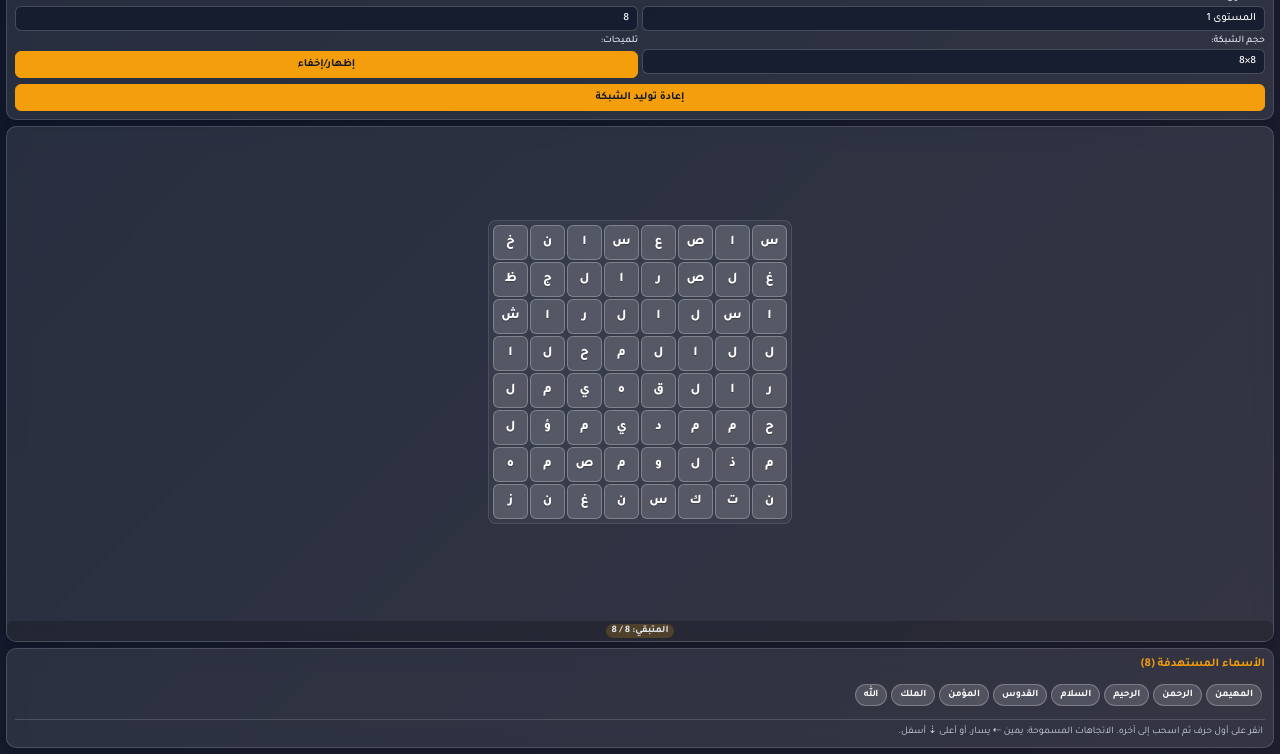
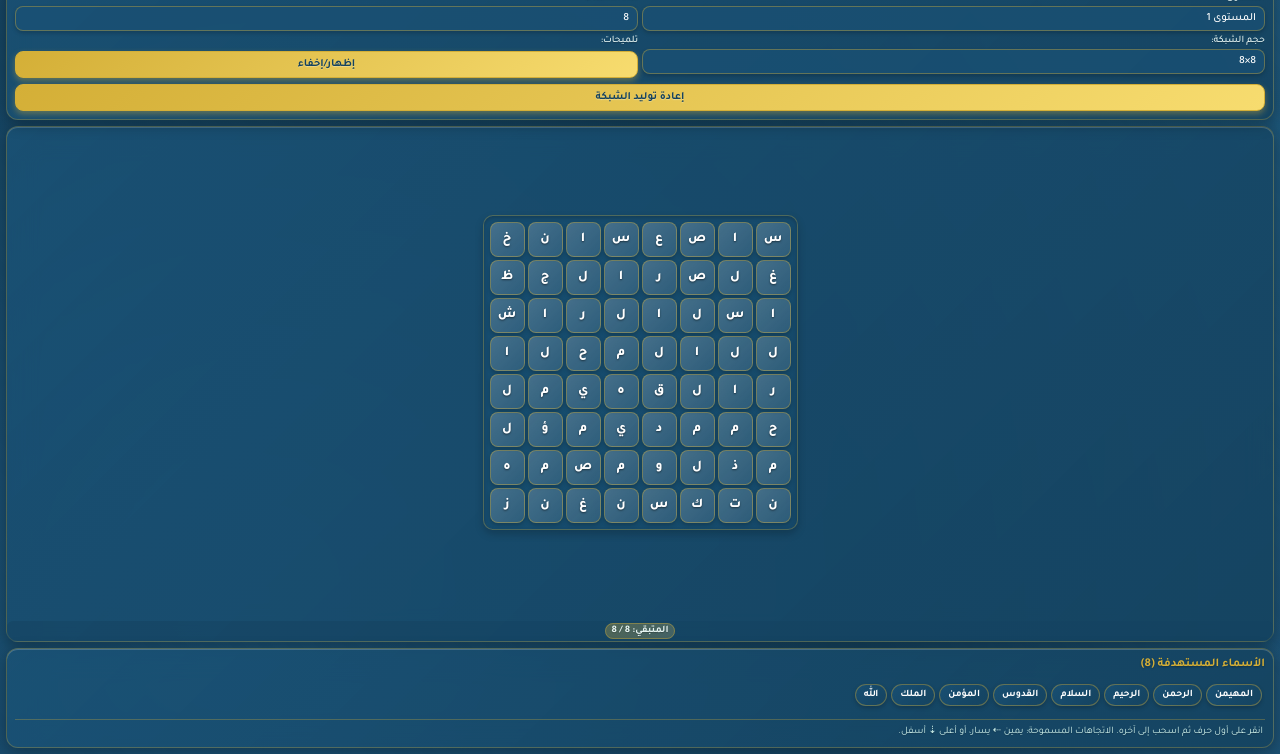
Before and after one commit to crea-tif/wordsearch-app-new, a plain HTML site: page index.html in a window 1280 px wide. Shown: the part 46-800 px from the top of the page. Drawn offline with Linux system fonts and the light colour scheme.

Commit message:
index.html

```diff
--- a/index.html
+++ b/index.html
@@ -3,11 +3,12 @@
 <head>
 <meta charset="utf-8">
 <meta name="viewport" content="width=device-width,initial-scale=1,viewport-fit=cover">
-<meta name="theme-color" content="#0f172a">
+<meta name="theme-color" content="#1a5276">
 <meta name="description" content="تطبيق تعليمي للعثور على أسماء الله الحسنى في شبكة من الحروف">
 
 <!-- PWA -->
 <link rel="manifest" href="manifest.json">
+<link rel="icon" href="edufun-logo-512 (24).png">
 <meta name="mobile-web-app-capable" content="yes">
 <meta name="apple-mobile-web-app-capable" content="yes">
 <meta name="apple-mobile-web-app-status-bar-style" content="black-translucent">
@@ -16,13 +17,15 @@
 <link href="https://fonts.googleapis.com/css2?family=Tajawal:wght@400;500;700;800&display=swap" rel="stylesheet">
 <style>
 :root{
-  --ink:#f1f5f9; --accent:#f59e0b; --ok:#10b981; --warn:#f59e0b;
-  --glass: rgba(255,255,255,0.1);
+  --ink:#f1f5f9; --accent:#d4af37; --ok:#27ae60; --warn:#d4af37;
+  --glass: rgba(255,255,255,0.15);
   --cell: 32px;
-  --dark-blue: #0f172a;
-  --navy-blue: #1e3a8a;
-  --gold: #f59e0b;
-  --light-gold: #fef3c7;
+  --dark-blue: #1a5276;
+  --navy-blue: #154360;
+  --teal: #1abc9c;
+  --gold: #d4af37;
+  --light-gold: #f7dc6f;
+  --texture-color: #1a5276;
 }
 
 * {
@@ -37,20 +40,32 @@ html,body{
   margin:0;
   color:var(--ink);
   font-family: "Tajawal", system-ui, -apple-system, "Noto Kufi Arabic", "Cairo", Tahoma, Arial;
-  background: linear-gradient(135deg, #0f172a 0%, #1e1e2e 100%) fixed;
+  background:
+    /* Texture de fond inspirée du logo */
+    radial-gradient(circle at 20% 80%, rgba(26, 82, 118, 0.9) 0%, rgba(21, 67, 96, 0.95) 50%, rgba(26, 82, 118, 0.85) 100%),
+    /* Effet de lumière subtile */
+    radial-gradient(circle at 80% 20%, rgba(26, 188, 156, 0.15) 0%, transparent 50%),
+    radial-gradient(circle at 40% 40%, rgba(212, 175, 55, 0.1) 0%, transparent 50%),
+    /* Motif texture */
+    repeating-linear-gradient(45deg, transparent, transparent 10px, rgba(255,255,255,0.03) 10px, rgba(255,255,255,0.03) 20px);
   overflow-x: hidden;
   touch-action: manipulation;
+  position: relative;
 }
 
+/* Ajout d'une texture supplémentaire */
 body::before{
   content:"";
   position:fixed;
   inset:0;
-  z-index:-2;
+  z-index:-1;
   background:
-    radial-gradient(circle at 20% 80%, rgba(120, 119, 198, 0.1) 0%, transparent 50%),
-    radial-gradient(circle at 80% 20%, rgba(255, 119, 198, 0.08) 0%, transparent 50%),
-    radial-gradient(circle at 40% 40%, rgba(120, 219, 255, 0.05) 0%, transparent 50%);
+    /* Texture de points dorés subtils */
+    radial-gradient(circle at 25% 25%, rgba(212, 175, 55, 0.1) 2px, transparent 3px),
+    radial-gradient(circle at 75% 75%, rgba(212, 175, 55, 0.08) 2px, transparent 3px),
+    radial-gradient(circle at 50% 50%, rgba(26, 188, 156, 0.05) 1px, transparent 2px);
+  background-size: 50px 50px, 80px 80px, 30px 30px;
+  pointer-events: none;
 }
 
 .container {
@@ -66,11 +81,13 @@ body::before{
 
 /* ===== حاويات زجاجية ===== */
 header, .card{
-  background: var(--glass);
-  backdrop-filter: blur(10px);
-  border: 1px solid rgba(255,255,255,0.15);
-  border-radius: 10px;
-  box-shadow: 0 2px 8px rgba(0, 0, 0, 0.15);
+  background: linear-gradient(135deg, rgba(26, 82, 118, 0.8), rgba(21, 67, 96, 0.9));
+  backdrop-filter: blur(15px);
+  border: 1px solid rgba(212, 175, 55, 0.3);
+  border-radius: 12px;
+  box-shadow:
+    0 4px 15px rgba(0, 0, 0, 0.3),
+    inset 0 1px 0 rgba(255,255,255,0.2);
 }
 
 header {
@@ -93,6 +110,7 @@ header {
   font-size: 14px;
   font-weight: 800;
   font-family: "Tajawal", sans-serif;
+  text-shadow: 0 1px 2px rgba(0,0,0,0.3);
 }
 
 h1 {
@@ -101,6 +119,7 @@ h1 {
   color: var(--gold);
   font-weight: 700;
   font-family: "Tajawal", sans-serif;
+  text-shadow: 0 1px 2px rgba(0,0,0,0.3);
 }
 
 /* عناصر التحكم - مضغوطة جداً */
@@ -119,35 +138,48 @@ h1 {
 .control-group label {
   font-size: 10px;
   font-weight: 500;
-  color: #e2e8f0;
+  color: #e8f6f3;
   font-family: "Tajawal", sans-serif;
+  text-shadow: 0 1px 1px rgba(0,0,0,0.2);
 }
 
 select, button {
   padding: 6px 8px;
-  border: 1px solid rgba(255,255,255,0.2);
-  background: rgba(15, 23, 42, 0.7);
-  border-radius: 6px;
+  border: 1px solid rgba(212, 175, 55, 0.4);
+  background: rgba(26, 82, 118, 0.7);
+  border-radius: 8px;
   font-size: 11px;
   color: white;
   font-family: "Tajawal", sans-serif;
   font-weight: 500;
   -webkit-appearance: none;
   appearance: none;
+  transition: all 0.3s ease;
+  box-shadow: 0 2px 4px rgba(0,0,0,0.2);
+}
+
+select:focus, button:focus {
+  outline: none;
+  border-color: var(--gold);
+  box-shadow: 0 0 0 2px rgba(212, 175, 55, 0.3);
 }
 
 button.primary {
-  background: var(--gold);
+  background: linear-gradient(135deg, var(--gold), #f7dc6f);
   border-color: var(--gold);
-  color: var(--dark-blue);
+  color: var(--navy-blue);
   font-weight: 700;
-  transition: all 0.2s ease;
+  transition: all 0.3s ease;
   grid-column: 1 / -1;
   margin-top: 2px;
+  text-shadow: 0 1px 1px rgba(255,255,255,0.3);
+  box-shadow: 0 3px 6px rgba(212, 175, 55, 0.4);
 }
 
 button.primary:hover, button.primary:active {
-  background: #e69a0b;
+  background: linear-gradient(135deg, #c19b2e, #f4d03f);
+  transform: translateY(-1px);
+  box-shadow: 0 4px 8px rgba(212, 175, 55, 0.5);
 }
 
 /* الشبكة - مساحة أكبر */
@@ -172,53 +204,63 @@ button.primary:hover, button.primary:active {
   display: grid;
   grid-template-columns: repeat(var(--n), var(--cell));
   grid-auto-rows: var(--cell);
-  gap: 2px;
+  gap: 3px;
   user-select: none;
   touch-action: none;
-  padding: 4px;
-  background: rgba(255, 255, 255, 0.05);
-  border-radius: 8px;
-  border: 1px solid rgba(255,255,255,0.1);
+  padding: 6px;
+  background: rgba(26, 82, 118, 0.3);
+  border-radius: 10px;
+  border: 1px solid rgba(212, 175, 55, 0.3);
   max-width: calc(100vw - 20px);
   max-height: calc(100vh - 250px);
+  box-shadow:
+    inset 0 2px 4px rgba(0,0,0,0.2),
+    0 4px 8px rgba(0,0,0,0.2);
 }
 
 .cell {
   width: var(--cell);
   height: var(--cell);
-  border-radius: 6px;
-  background: rgba(255, 255, 255, 0.15);
-  border: 1px solid rgba(255,255,255,0.25);
+  border-radius: 8px;
+  background: linear-gradient(135deg, rgba(255, 255, 255, 0.2), rgba(255,255,255,0.1));
+  border: 1px solid rgba(212, 175, 55, 0.4);
   display: flex;
   align-items: center;
   justify-content: center;
   font-size: calc(var(--cell) * 0.38);
   font-weight: 800;
-  transition: all 0.2s ease;
+  transition: all 0.3s ease;
   color: white;
   font-family: "Tajawal", sans-serif;
-  text-shadow: 0 1px 1px rgba(0,0,0,0.3);
+  text-shadow: 0 1px 2px rgba(0,0,0,0.5);
+  box-shadow: 0 2px 4px rgba(0,0,0,0.2);
 }
 
 .cell.preview {
   outline: 2px dashed var(--gold);
-  background: rgba(245, 158, 11, 0.25);
+  background: linear-gradient(135deg, rgba(212, 175, 55, 0.4), rgba(247, 220, 111, 0.3));
+  border-color: var(--gold);
+  transform: scale(1.05);
 }
 
 .cell.valid-preview {
   outline: 2px solid var(--gold);
-  background: rgba(245, 158, 11, 0.35);
+  background: linear-gradient(135deg, rgba(212, 175, 55, 0.6), rgba(247, 220, 111, 0.4));
+  border-color: var(--gold);
+  transform: scale(1.05);
 }
 
 .cell.hint {
-  background: rgba(245, 158, 11, 0.35);
+  background: linear-gradient(135deg, rgba(212, 175, 55, 0.5), rgba(247, 220, 111, 0.3));
   border-color: var(--gold);
+  box-shadow: 0 0 8px rgba(212, 175, 55, 0.5);
 }
 
 .cell.found {
-  background: rgba(16, 185, 129, 0.4);
-  border-color: rgba(16, 185, 129, 0.7);
-  color: #d1fae5;
+  background: linear-gradient(135deg, rgba(39, 174, 96, 0.6), rgba(46, 204, 113, 0.4));
+  border-color: rgba(39, 174, 96, 0.8);
+  color: #e8f8ef;
+  box-shadow: 0 0 8px rgba(39, 174, 96, 0.4);
 }
 
 .cell.flash {
@@ -226,8 +268,15 @@ button.primary:hover, button.primary:active {
 }
 
 @keyframes flashOk {
-  0%,100% { background: rgba(16, 185, 129, 0.4); }
-  50% { background: rgba(16, 185, 129, 0.8); color: #fff; }
+  0%,100% {
+    background: linear-gradient(135deg, rgba(39, 174, 96, 0.6), rgba(46, 204, 113, 0.4));
+    transform: scale(1);
+  }
+  50% {
+    background: linear-gradient(135deg, rgba(39, 174, 96, 0.9), rgba(46, 204, 113, 0.7));
+    transform: scale(1.1);
+    color: #fff;
+  }
 }
 
 /* الأهداف */
@@ -245,46 +294,51 @@ button.primary:hover, button.primary:active {
 }
 
 .badge {
-  background: rgba(255,255,255,0.15);
-  border: 1px solid rgba(255,255,255,0.25);
+  background: linear-gradient(135deg, rgba(26, 82, 118, 0.8), rgba(21, 67, 96, 0.9));
+  border: 1px solid rgba(212, 175, 55, 0.4);
   padding: 4px 8px;
   border-radius: 12px;
   font-size: 10px;
   color: white;
   font-family: "Tajawal", sans-serif;
   font-weight: 600;
+  transition: all 0.3s ease;
+  box-shadow: 0 2px 4px rgba(0,0,0,0.2);
 }
 
 .badge.found {
-  background: rgba(16, 185, 129, 0.4);
-  border-color: rgba(16, 185, 129, 0.7);
-  color: #d1fae5;
+  background: linear-gradient(135deg, rgba(39, 174, 96, 0.7), rgba(46, 204, 113, 0.5));
+  border-color: rgba(39, 174, 96, 0.8);
+  color: #e8f8ef;
+  transform: scale(1.05);
 }
 
 .help {
   font-size: 10px;
-  color: #cbd5e1;
+  color: #d1f2eb;
   line-height: 1.3;
   margin-top: 6px;
   font-family: "Tajawal", sans-serif;
   padding: 0 2px;
+  text-shadow: 0 1px 1px rgba(0,0,0,0.2);
 }
 
 .footer {
   font-size: 10px;
-  color: #e2e8f0;
+  color: #e8f6f3;
   margin-top: 4px;
   text-align: center;
   font-family: "Tajawal", sans-serif;
   font-weight: 500;
   padding: 4px;
-  background: rgba(0,0,0,0.2);
+  background: rgba(21, 67, 96, 0.5);
   border-radius: 6px;
+  text-shadow: 0 1px 1px rgba(0,0,0,0.2);
 }
 
 hr {
   border: none;
-  border-top: 1px solid rgba(255,255,255,0.15);
+  border-top: 1px solid rgba(212, 175, 55, 0.3);
   margin: 6px 0;
 }
 
@@ -324,14 +378,16 @@ aside.card h3 {
   font-size: 12px;
   color: var(--gold);
   margin-bottom: 6px;
+  text-shadow: 0 1px 2px rgba(0,0,0,0.3);
 }
 
 .status-highlight {
-  background: rgba(245, 158, 11, 0.2);
+  background: linear-gradient(135deg, rgba(212, 175, 55, 0.3), rgba(247, 220, 111, 0.2));
   padding: 2px 6px;
   border-radius: 10px;
   font-weight: 700;
   font-size: 10px;
+  border: 1px solid rgba(212, 175, 55, 0.4);
 }
 
 /* تحسينات إضافية للشاشات الصغيرة */
@@ -380,6 +436,16 @@ aside.card h3 {
   .targets-container {
     max-height: 60px;
   }
+}
+
+/* Animation pour les nouveaux éléments */
+@keyframes gentlePulse {
+  0%, 100% { opacity: 1; }
+  50% { opacity: 0.8; }
+}
+
+.brand, h1 {
+  animation: gentlePulse 4s ease-in-out infinite;
 }
 </style>
 </head>
@@ -738,7 +804,7 @@ function confettiBurst() {
     const confetti = document.createElement('div');
     confetti.className = 'confetti';
 
-    const colors = ['#f59e0b', '#fbbf24', '#fcd34d', '#1e3a8a', '#10b981'];
+    const colors = ['#d4af37', '#f7dc6f', '#1abc9c', '#1a5276', '#27ae60'];
     confetti.style.backgroundColor = colors[Math.floor(Math.random() * colors.length)];
 
     confetti.style.left = `${Math.random() * 100}%`;
@@ -930,7 +996,7 @@ window.addEventListener('load', () => {
 /* تشغيل أولي */
 generate(0);
 
-// ===== SERVICE WORKER CORRIGÉ =====
+// ===== SERVICE WORKER =====
 if ('serviceWorker' in navigator) {
   window.addEventListener('load', function() {
     navigator.serviceWorker.register('./sw.js')
```
